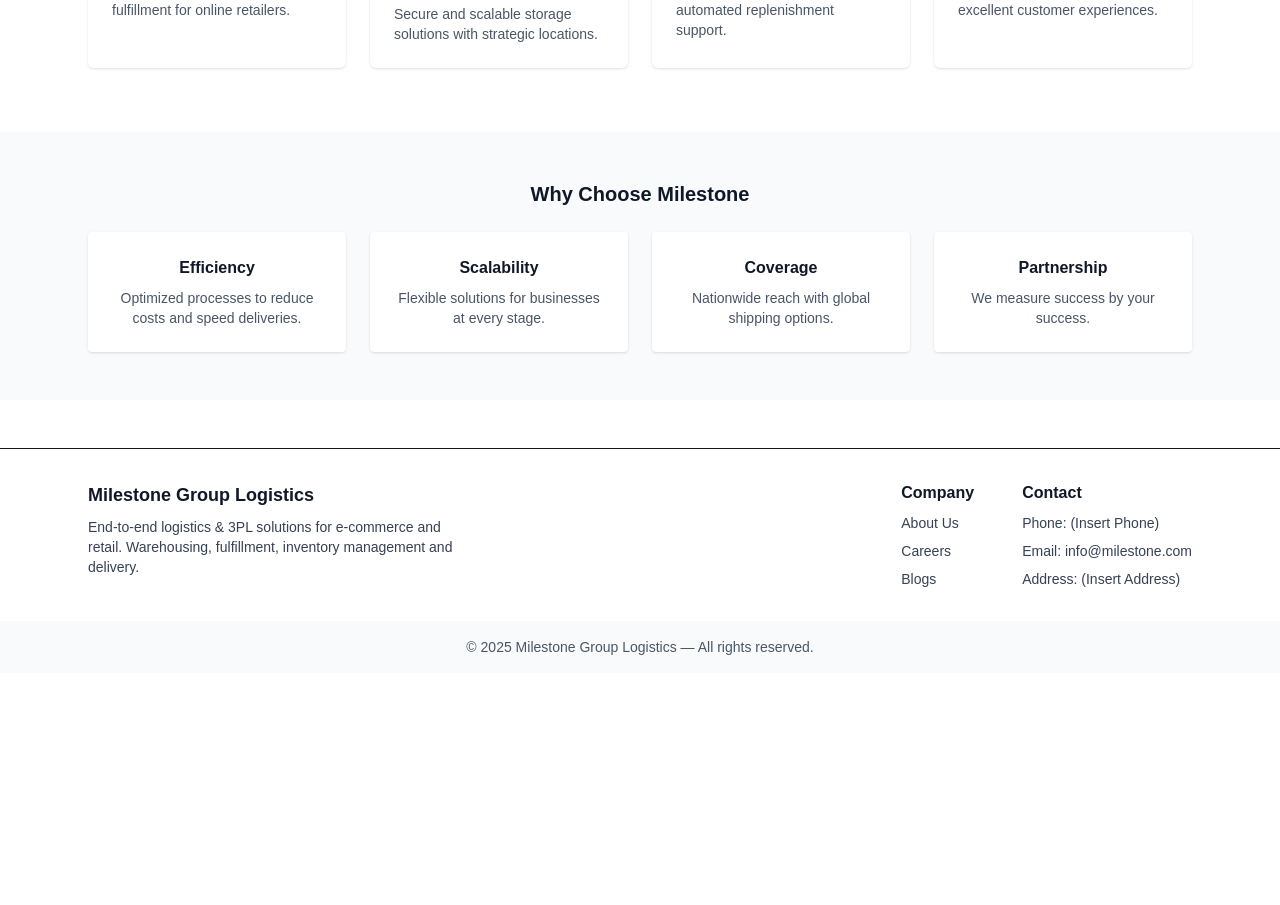
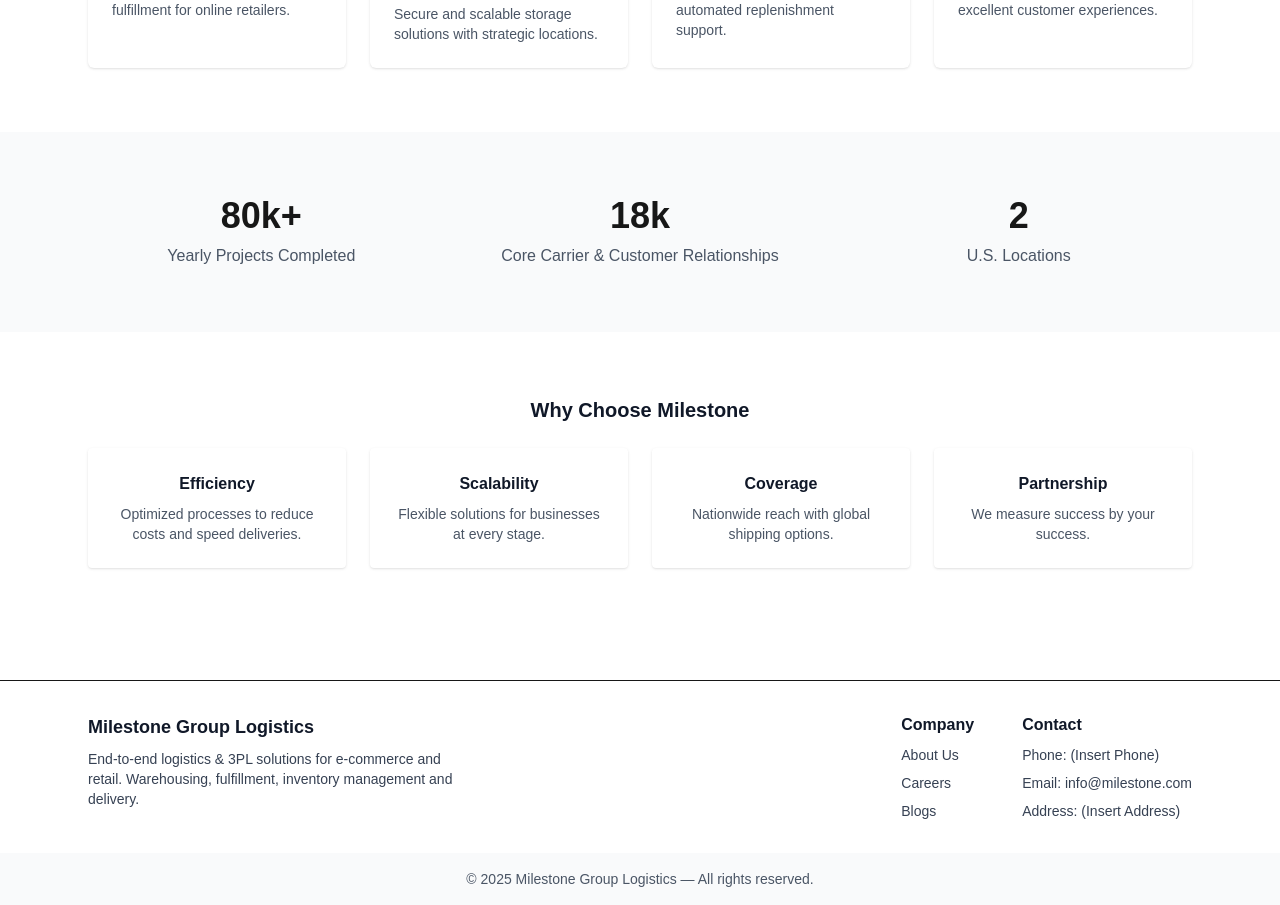
Before and after one commit to jyronbones/milestone-logistics, a Next.js app in the folder milestone-logistics/: page / in a window 1280 px wide. Shown: the part 820-1725 px from the top of the page. Before the commit the page ends 1493 px from the top, so only its background shows below. Built offline with nearby package versions, Linux system fonts and the light colour scheme.

Commit message:
add stats counters

```diff
--- a/milestone-logistics/src/app/page.tsx
+++ b/milestone-logistics/src/app/page.tsx
@@ -4,6 +4,7 @@ import Link from "next/link";
 export default function Home() {
   return (
     <>
+      {/* Hero Section */}
       <section className="relative">
         <div className="h-96 md:h-[480px] relative bg-gray-800 dark:bg-gray-900">
           <Image
@@ -43,6 +44,7 @@ export default function Home() {
         </div>
       </section>
 
+      {/* Services Section */}
       <section className="max-w-6xl mx-auto px-6 py-16">
         <h2 className="text-2xl font-semibold text-primary text-center dark:text-primary">
           Our Services
@@ -85,12 +87,34 @@ export default function Home() {
         </div>
       </section>
 
-      <section className="bg-gray-50 dark:bg-gray-900 py-12">
-        <div className="max-w-6xl mx-auto px-6 text-center">
-          <h3 className="text-xl font-semibold text-gray-900 dark:text-white">
+      {/* Stats / Counters Section */}
+      <section className="bg-gray-50 dark:bg-gray-900 py-16">
+        <div className="max-w-6xl mx-auto px-6 grid grid-cols-1 md:grid-cols-3 gap-8 text-center">
+          <div>
+            <h3 className="text-4xl font-bold text-primary">80k+</h3>
+            <p className="mt-2 text-gray-600 dark:text-gray-300">
+              Yearly Projects Completed
+            </p>
+          </div>
+          <div>
+            <h3 className="text-4xl font-bold text-primary">18k</h3>
+            <p className="mt-2 text-gray-600 dark:text-gray-300">
+              Core Carrier & Customer Relationships
+            </p>
+          </div>
+          <div>
+            <h3 className="text-4xl font-bold text-primary">2</h3>
+            <p className="mt-2 text-gray-600 dark:text-gray-300">U.S. Locations</p>
+          </div>
+        </div>
+      </section>
+
+      {/* Why Choose Us Section */}
+      <section className="max-w-6xl mx-auto px-6 py-16">
+        <h3 className="text-xl font-semibold text-gray-900 dark:text-white text-center">
           Why Choose Milestone
         </h3>
-          <div className="mt-6 grid grid-cols-1 md:grid-cols-4 gap-6">
+        <div className="mt-6 grid grid-cols-1 md:grid-cols-4 gap-6 text-center">
           {[
             {
               title: "Efficiency",
@@ -122,7 +146,6 @@ export default function Home() {
             </div>
           ))}
         </div>
-        </div>
       </section>
     </>
   );
```
Lines whose indentation alone changed are shown as unchanged.
